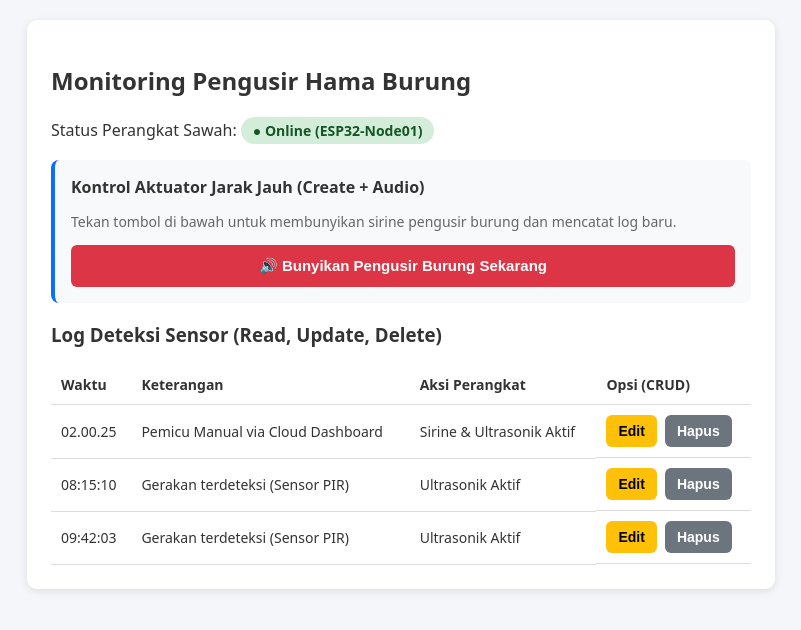
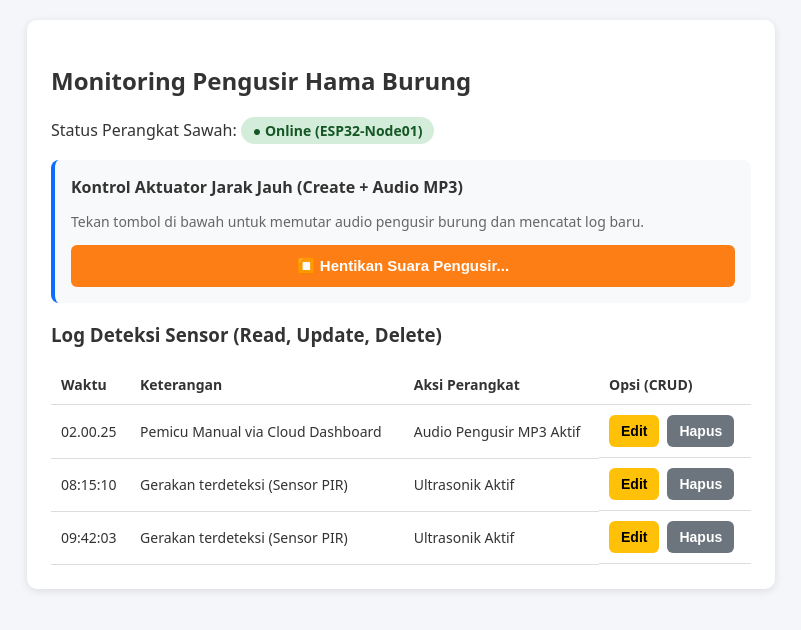
Before and after one commit to Dsghazi/iot-pengusir-burung, a plain HTML site: page index.html in a window 1280 px wide. Both pictures are taken after a click on the button "🔊 Bunyikan Pengusir Burung Sekarang". Shown: the whole page, without its empty margins (239-1040 px from the left). Drawn offline with Linux system fonts and the light colour scheme.

Commit message:
Menambahkan file audio suara.mp3

```diff
--- a/index.html
+++ b/index.html
@@ -1,36 +1,120 @@
 <!DOCTYPE html>
 <html lang="id">
+
 <head>
   <meta charset="UTF-8">
   <meta name="viewport" content="width=device-width, initial-scale=1.0">
-  <title>Cloud Dashboard - IoT Pengusir Burung (CRUD + Audio)</title>
+  <title>Cloud Dashboard - IoT Pengusir Burung (CRUD + MP3)</title>
   <style>
-    body { font-family: system-ui, sans-serif; background: #f4f6f9; margin: 0; padding: 20px; color: #333; }
-    .container { max-width: 700px; margin: auto; background: #fff; padding: 24px; border-radius: 10px; box-shadow: 0 2px 8px rgba(0,0,0,0.1); }
-    .status { display: inline-block; padding: 4px 12px; background: #d4edda; color: #155724; border-radius: 20px; font-size: 14px; font-weight: bold; }
-    .card { background: #f8f9fa; padding: 16px; border-radius: 8px; margin: 16px 0; border-left: 4px solid #0d6efd; }
-    button { color: white; border: none; padding: 8px 12px; border-radius: 6px; cursor: pointer; font-size: 14px; font-weight: bold; transition: 0.2s; }
-    .btn-main { background: #dc3545; padding: 12px 20px; width: 100%; font-size: 15px; }
-    .btn-main:hover { background: #bb2d3b; }
-    .btn-main.active-sound { background: #fd7e14; }
-    .btn-edit { background: #ffc107; color: #000; }
-    .btn-edit:hover { background: #e0a800; }
-    .btn-delete { background: #6c757d; }
-    .btn-delete:hover { background: #5a6268; }
-    table { width: 100%; border-collapse: collapse; margin-top: 12px; font-size: 14px; }
-    th, td { padding: 10px; border-bottom: 1px solid #ddd; text-align: left; }
-    .action-buttons { display: flex; gap: 8px; }
+    body {
+      font-family: system-ui, sans-serif;
+      background: #f4f6f9;
+      margin: 0;
+      padding: 20px;
+      color: #333;
+    }
+
+    .container {
+      max-width: 700px;
+      margin: auto;
+      background: #fff;
+      padding: 24px;
+      border-radius: 10px;
+      box-shadow: 0 2px 8px rgba(0, 0, 0, 0.1);
+    }
+
+    .status {
+      display: inline-block;
+      padding: 4px 12px;
+      background: #d4edda;
+      color: #155724;
+      border-radius: 20px;
+      font-size: 14px;
+      font-weight: bold;
+    }
+
+    .card {
+      background: #f8f9fa;
+      padding: 16px;
+      border-radius: 8px;
+      margin: 16px 0;
+      border-left: 4px solid #0d6efd;
+    }
+
+    button {
+      color: white;
+      border: none;
+      padding: 8px 12px;
+      border-radius: 6px;
+      cursor: pointer;
+      font-size: 14px;
+      font-weight: bold;
+      transition: 0.2s;
+    }
+
+    .btn-main {
+      background: #dc3545;
+      padding: 12px 20px;
+      width: 100%;
+      font-size: 15px;
+    }
+
+    .btn-main:hover {
+      background: #bb2d3b;
+    }
+
+    .btn-main.active-sound {
+      background: #fd7e14;
+    }
+
+    .btn-edit {
+      background: #ffc107;
+      color: #000;
+    }
+
+    .btn-edit:hover {
+      background: #e0a800;
+    }
+
+    .btn-delete {
+      background: #6c757d;
+    }
+
+    .btn-delete:hover {
+      background: #5a6268;
+    }
+
+    table {
+      width: 100%;
+      border-collapse: collapse;
+      margin-top: 12px;
+      font-size: 14px;
+    }
+
+    th,
+    td {
+      padding: 10px;
+      border-bottom: 1px solid #ddd;
+      text-align: left;
+    }
+
+    .action-buttons {
+      display: flex;
+      gap: 8px;
+    }
   </style>
 </head>
+
 <body>
   <div class="container">
     <h2>Monitoring Pengusir Hama Burung</h2>
     <p>Status Perangkat Sawah: <span class="status">● Online (ESP32-Node01)</span></p>
 
     <div class="card">
-      <strong>Kontrol Aktuator Jarak Jauh (Create + Audio)</strong>
-      <p style="font-size: 14px; color: #666;">Tekan tombol di bawah untuk membunyikan sirine pengusir burung dan mencatat log baru.</p>
-      <button id="btnPicu" class="btn-main" onclick="tambahData()">🔊 Bunyikan Pengusir Burung Sekarang</button>
+      <strong>Kontrol Aktuator Jarak Jauh (Create + Audio MP3)</strong>
+      <p style="font-size: 14px; color: #666;">Tekan tombol di bawah untuk memutar audio pengusir burung dan mencatat
+        log baru.</p>
+      <button id="btnPicu" class="btn-main" onclick="kelolaTombolUtama()">🔊 Bunyikan Pengusir Burung Sekarang</button>
     </div>
 
     <h3>Log Deteksi Sensor (Read, Update, Delete)</h3>
@@ -53,43 +137,40 @@
       { id: 2, waktu: '09:42:03', keterangan: 'Gerakan terdeteksi (Sensor PIR)', aksi: 'Ultrasonik Aktif' }
     ];
 
-    // Fungsi Generator Suara Sirine Pengusir Burung (Web Audio API)
-    function putarSuaraPengusir() {
-      const AudioCtx = window.AudioContext || window.webkitAudioContext;
-      const ctx = new AudioCtx();
-      const osc = ctx.createOscillator();
-      const gain = ctx.createGain();
+    // Memuat file suara.mp3 dari folder yang sama
+    const audioPengusir = new Audio('simpatik.mp3');
 
-      // Menggunakan gelombang sawtooth agar suara nyaring seperti buzzer/sirine
-      osc.type = 'sawtooth';
+    function kelolaTombolUtama() {
+      const btn = document.getElementById('btnPicu');
 
-      const now = ctx.currentTime;
-      // Pola frekuensi naik-turun cepat selama 1.5 detik
-      osc.frequency.setValueAtTime(1800, now);
-      osc.frequency.linearRampToValueAtTime(3600, now + 0.35);
-      osc.frequency.linearRampToValueAtTime(1800, now + 0.70);
-      osc.frequency.linearRampToValueAtTime(3600, now + 1.05);
-      osc.frequency.linearRampToValueAtTime(1800, now + 1.40);
+      // Jika audio sedang berputar, klik berikutnya akan menghentikan suara
+      if (!audioPengusir.paused) {
+        audioPengusir.pause();
+        audioPengusir.currentTime = 0;
+        resetTombol();
+        return;
+      }
 
-      // Mengatur volume agar tidak pecah di speaker
-      gain.gain.setValueAtTime(0.3, now);
-      gain.gain.exponentialRampToValueAtTime(0.01, now + 1.5);
+      // Putar audio MP3
+      audioPengusir.play().catch(error => {
+        alert('Audio gagal diputar. Pastikan file suara.mp3 sudah ada di dalam folder proyek.');
+        console.error(error);
+      });
 
-      osc.connect(gain);
-      gain.connect(ctx.destination);
+      btn.textContent = '⏹️ Hentikan Suara Pengusir...';
+      btn.classList.add('active-sound');
 
-      osc.start(now);
-      osc.stop(now + 1.5);
+      tambahData();
+    }
 
-      // Efek visual sementara pada tombol saat suara berbunyi
+    function resetTombol() {
       const btn = document.getElementById('btnPicu');
-      btn.textContent = '📢 Sirine & Ultrasonik Berbunyi...';
-      btn.classList.add('active-sound');
-      setTimeout(() => {
-        btn.textContent = '🔊 Bunyikan Pengusir Burung Sekarang';
-        btn.classList.remove('active-sound');
-      }, 1500);
+      btn.textContent = '🔊 Bunyikan Pengusir Burung Sekarang';
+      btn.classList.remove('active-sound');
     }
+
+    // Kembalikan tampilan tombol seperti semula saat durasi MP3 selesai
+    audioPengusir.onended = resetTombol;
 
     function bacaData() {
       const tbody = document.getElementById('logBody');
@@ -113,13 +194,11 @@
     }
 
     function tambahData() {
-      putarSuaraPengusir(); // Jalankan suara sirine
-
       const logBaru = {
         id: Date.now(),
         waktu: new Date().toLocaleTimeString('id-ID', { hour12: false }),
         keterangan: 'Pemicu Manual via Cloud Dashboard',
-        aksi: 'Sirine & Ultrasonik Aktif'
+        aksi: 'Audio Pengusir MP3 Aktif'
       };
 
       logs.unshift(logBaru);
@@ -148,4 +227,5 @@
     window.onload = bacaData;
   </script>
 </body>
+
 </html>
```
Also changed, not shown: 1 other file.
